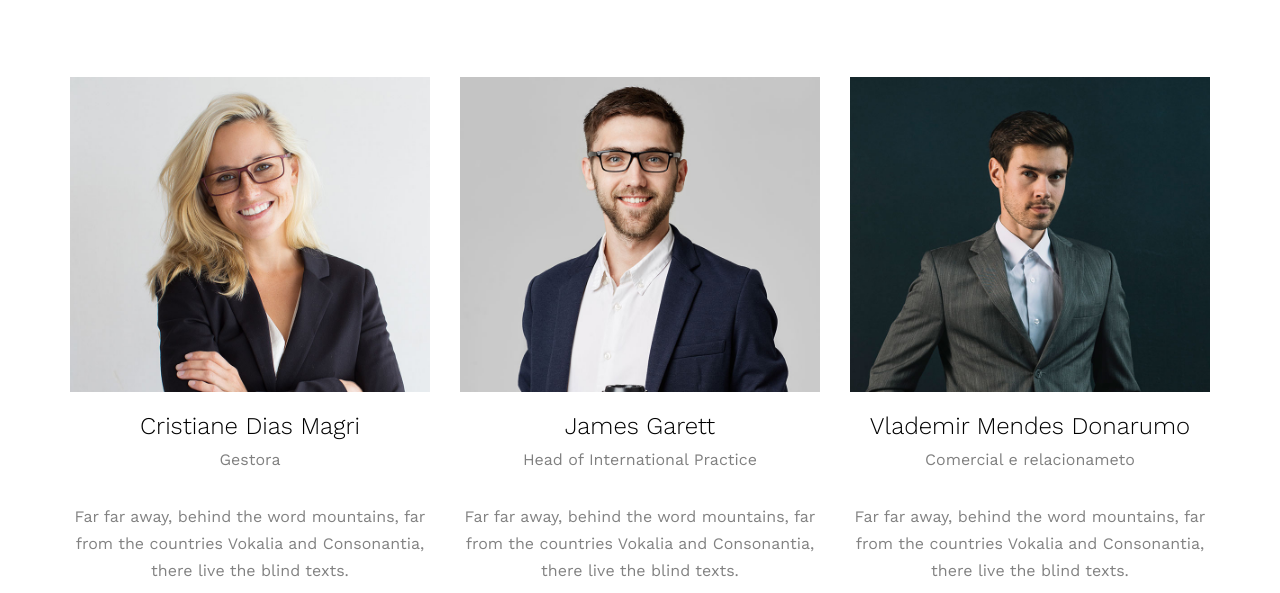
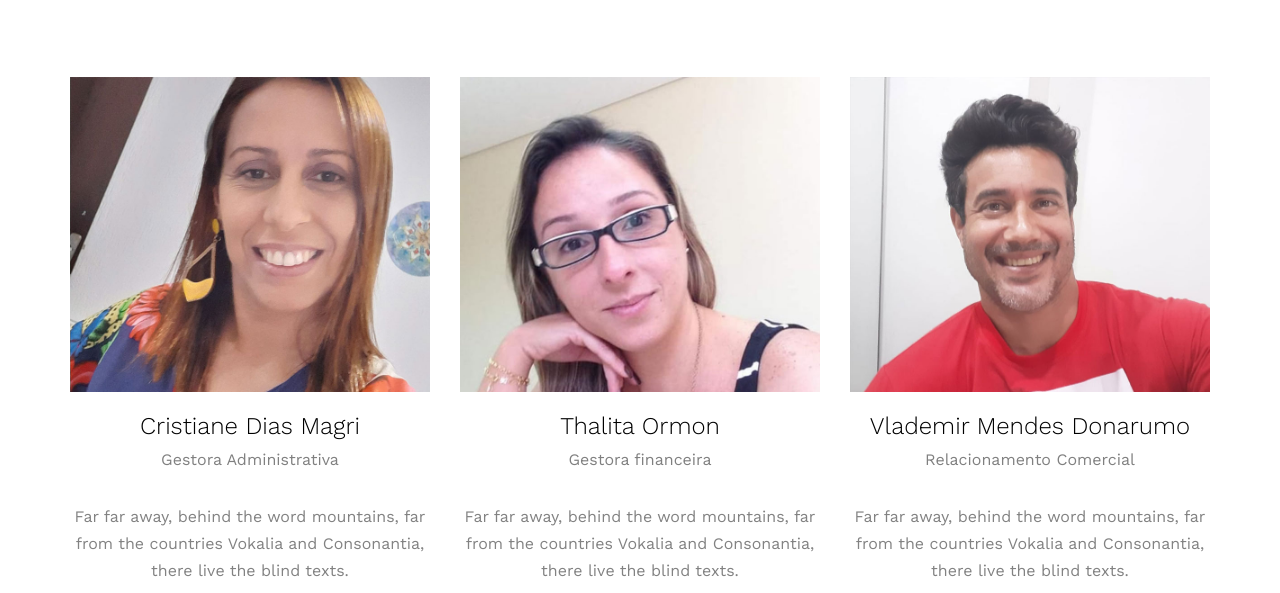
Before and after one commit to jeffalbuquerque/donarumo, a plain HTML site: page index.html in a window 1280 px wide. Shown: the part 4874-5467 px from the top of the page. Drawn offline with nearby package versions, Linux system fonts and the light colour scheme; files whose address does not match are found by name.

Commit message:
Foto da equipe.

```diff
--- a/index.html
+++ b/index.html
@@ -343,9 +343,9 @@
 			<div class="row">
 				<div class="col-md-4 col-sm-4 text-center animate-box" data-animate-effect="fadeIn">
 					<div class="ftco-staff">
-						<img src="images/user-3.jpg" alt="Template">
+						<img src="images/cris.jpg" alt="Template">
 						<h3>Cristiane Dias Magri</h3>
-						<strong class="role">Gestora</strong>
+						<strong class="role">Gestora Administrativa</strong>
 						<p>Far far away, behind the word mountains, far from the countries Vokalia and Consonantia, there live the blind texts.</p>
 						<ul class="ftco-social-icons">
 							<li><a href="#"><i class="icon-facebook"></i></a></li>
@@ -357,9 +357,9 @@
 				</div>
 				<div class="col-md-4 col-sm-4 text-center animate-box" data-animate-effect="fadeIn">
 					<div class="ftco-staff">
-						<img src="images/user-1.jpg" alt="Template">
-						<h3>James Garett</h3>
-						<strong class="role">Head of International Practice</strong>
+						<img src="images/talita.jpg" alt="Template">
+						<h3>Thalita Ormon</h3>
+						<strong class="role">Gestora financeira</strong>
 						<p>Far far away, behind the word mountains, far from the countries Vokalia and Consonantia, there live the blind texts.</p>
 						<ul class="ftco-social-icons">
 							<li><a href="#"><i class="icon-facebook"></i></a></li>
@@ -371,9 +371,9 @@
 				</div>
 				<div class="col-md-4 col-sm-4 text-center animate-box" data-animate-effect="fadeIn">
 					<div class="ftco-staff">
-						<img src="images/user-2.jpg" alt="Template">
+						<img src="images/vlademir.jpg" alt="Template">
 						<h3>Vlademir Mendes Donarumo</h3>
-						<strong class="role">Comercial e relacionameto</strong>
+						<strong class="role">Relacionamento Comercial</strong>
 						<p>Far far away, behind the word mountains, far from the countries Vokalia and Consonantia, there live the blind texts.</p>
 						<ul class="ftco-social-icons">
 							<li><a href="#"><i class="icon-facebook"></i></a></li>
```
Also changed, not shown: images/cris.jpg (added), images/talita.jpg (added), images/vlademir.jpg (added), 1 other file.
